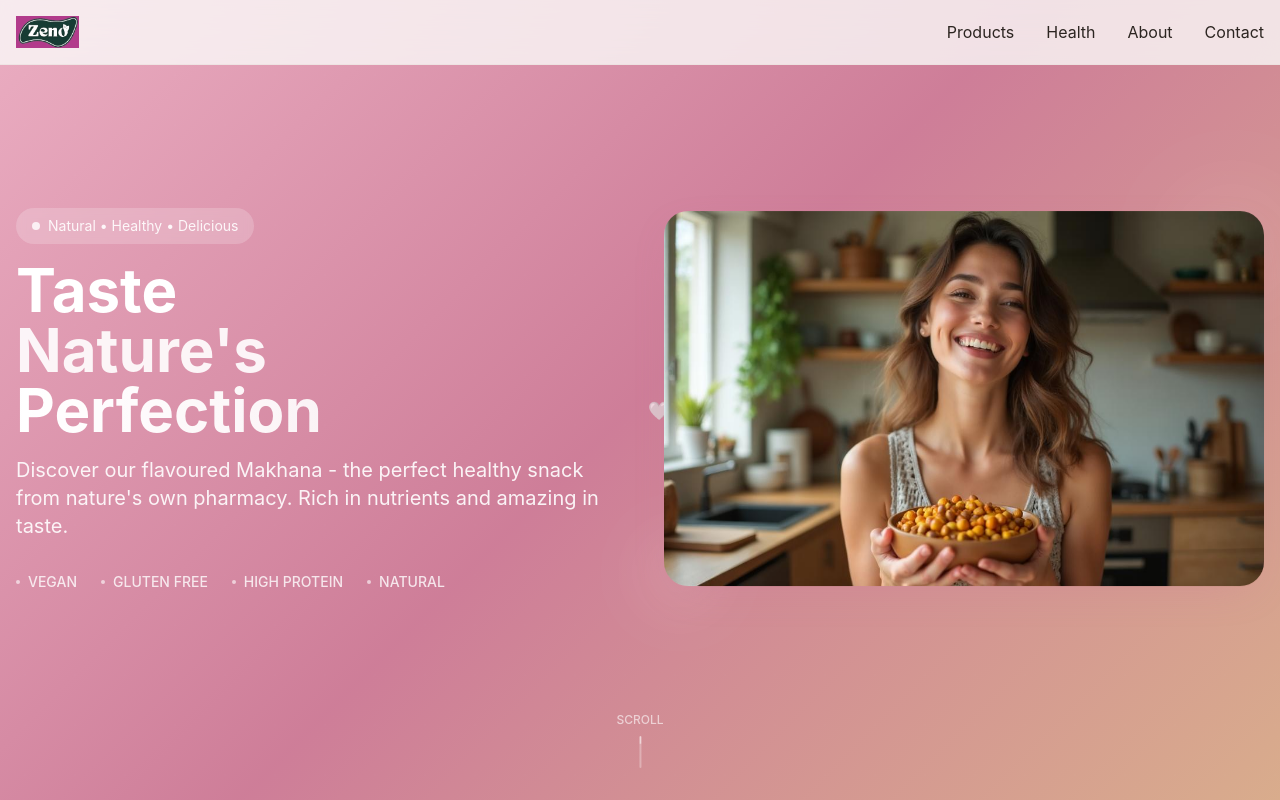
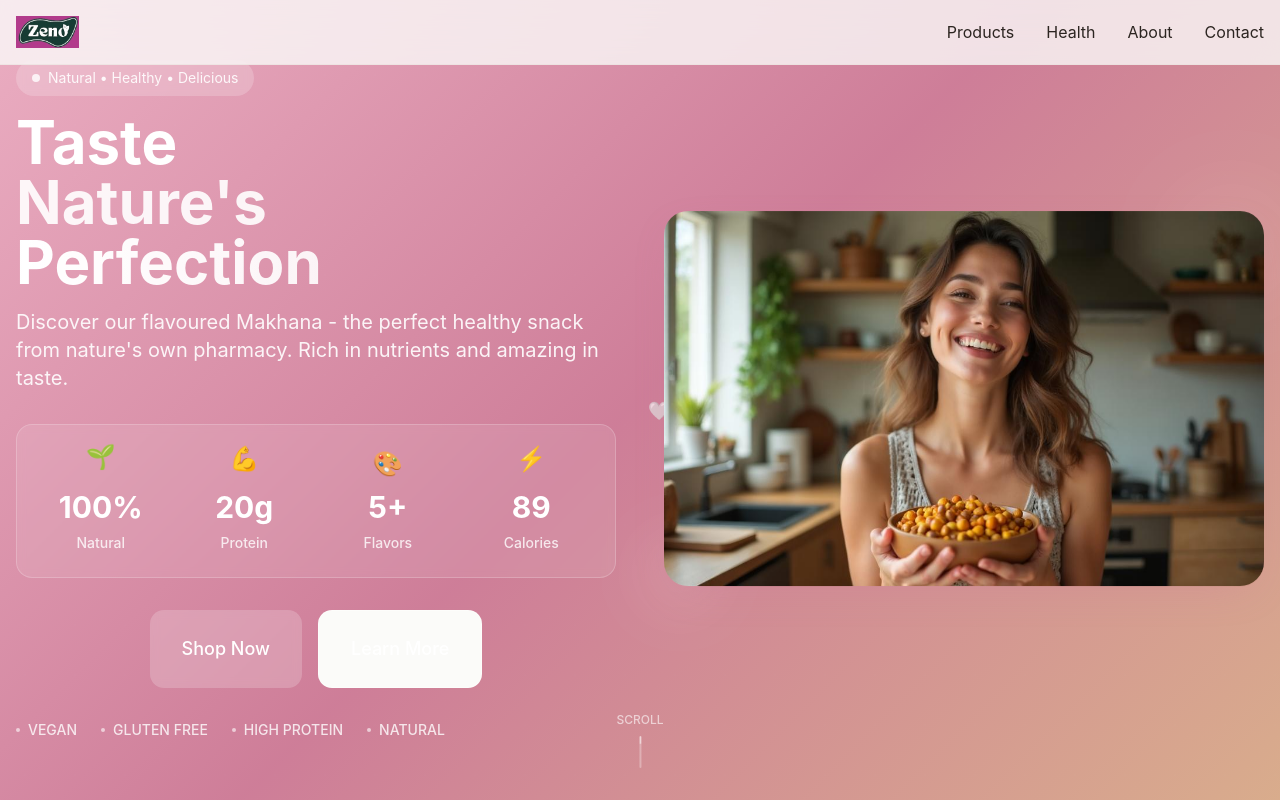
Before and after one commit to Janki2010/zeno-makhana, a React (Vite) app: page / in a window 1280 px wide. Shown: the top 800 px of the page. Built offline with nearby package versions, Linux system fonts and the light colour scheme.

Commit message:
Adjust section spacing and add dynamic content
Reduced the spacing between all sections for a more consistent layout. Added dynamic content to the first section.
-edited src/pages/Index.tsx
-edited src/components/HeroSection.tsx

```diff
--- a/src/components/CallToAction.tsx
+++ b/src/components/CallToAction.tsx
@@ -3,7 +3,7 @@ import { Card, CardContent } from "@/components/ui/card";
 
 const CallToAction = () => {
   return (
-    <section className="py-24 bg-background relative overflow-hidden">
+    <section className="py-16 bg-background relative overflow-hidden">
       {/* Background Pattern */}
       <div className="absolute inset-0 opacity-5">
         <div className="absolute inset-0 bg-[radial-gradient(circle_at_30%_70%,rgba(217,70,159,0.1)_0%,transparent_50%)]" />
--- a/src/components/HealthBenefits.tsx
+++ b/src/components/HealthBenefits.tsx
@@ -40,7 +40,7 @@ const HealthBenefits = () => {
   ];
 
   return (
-    <section id="health" className="py-24 gradient-accent">
+    <section id="health" className="py-16 gradient-accent">
       <div className="container mx-auto px-4">
         {/* Header */}
         <div className="text-center mb-16 space-y-4">
--- a/src/components/HeroSection.tsx
+++ b/src/components/HeroSection.tsx
@@ -33,6 +33,45 @@ const HeroSection = () => {
               </p>
             </div>
 
+            {/* Dynamic Stats Bar */}
+            <div className="grid grid-cols-2 md:grid-cols-4 gap-6 mt-12 p-6 bg-white/10 backdrop-blur-sm rounded-2xl border border-white/20">
+              {[
+                { number: "100%", label: "Natural", icon: "🌱" },
+                { number: "20g", label: "Protein", icon: "💪" },
+                { number: "5+", label: "Flavors", icon: "🎨" },
+                { number: "89", label: "Calories", icon: "⚡" }
+              ].map((stat, index) => (
+                <div key={index} className="text-center space-y-2">
+                  <div className="text-2xl animate-bounce" style={{ animationDelay: `${index * 0.2}s` }}>
+                    {stat.icon}
+                  </div>
+                  <div className="text-2xl md:text-3xl font-bold text-white animate-fade-in" style={{ animationDelay: `${index * 0.3}s` }}>
+                    {stat.number}
+                  </div>
+                  <div className="text-sm text-white/80 font-medium">
+                    {stat.label}
+                  </div>
+                </div>
+              ))}
+            </div>
+
+            {/* Action Buttons */}
+            <div className="flex flex-col sm:flex-row gap-4 justify-center mt-8">
+              <Button
+                variant="secondary"
+                size="lg"
+                className="bg-white/20 backdrop-blur-sm hover:bg-white/30 text-white border-white/30 text-lg px-8 py-6 h-auto hover-scale"
+              >
+                Shop Now
+              </Button>
+              <Button
+                variant="outline"
+                size="lg"
+                className="border-white/30 text-white hover:bg-white/10 text-lg px-8 py-6 h-auto hover-scale"
+              >
+                Learn More
+              </Button>
+            </div>
 
             {/* Health Benefits Bar */}
             <div className="flex flex-wrap gap-6 text-white/80 text-sm font-medium">
--- a/src/components/ProductShowcase.tsx
+++ b/src/components/ProductShowcase.tsx
@@ -47,7 +47,7 @@ const ProductShowcase = () => {
   ];
 
   return (
-    <section className="py-24 bg-background">
+    <section className="py-16 bg-background">
       <div className="container mx-auto px-4">
         {/* Header */}
         <div className="text-center mb-16 space-y-4">
--- a/src/pages/Index.tsx
+++ b/src/pages/Index.tsx
@@ -18,7 +18,7 @@ const Index = () => {
       <CallToAction />
 
       {/* Footer */}
-      <footer className="bg-foreground text-background py-12">
+      <footer className="bg-foreground text-background py-16">
         <div className="container mx-auto px-4">
           <div className="grid md:grid-cols-4 gap-8">
             <div className="space-y-4">
```
